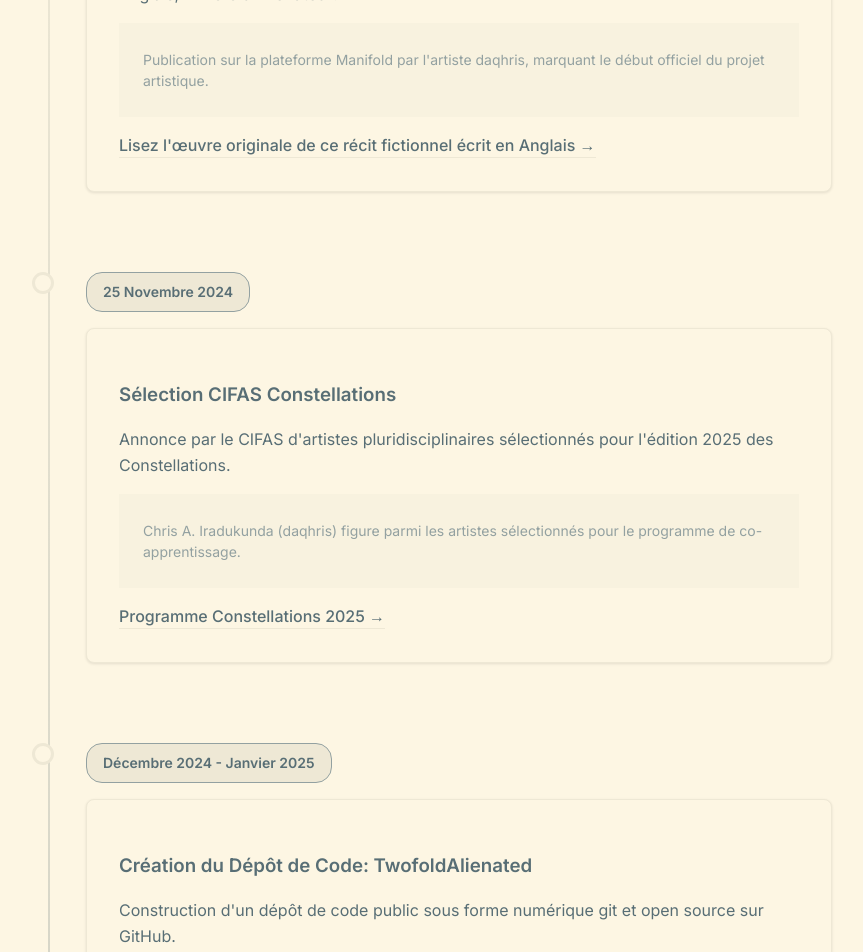
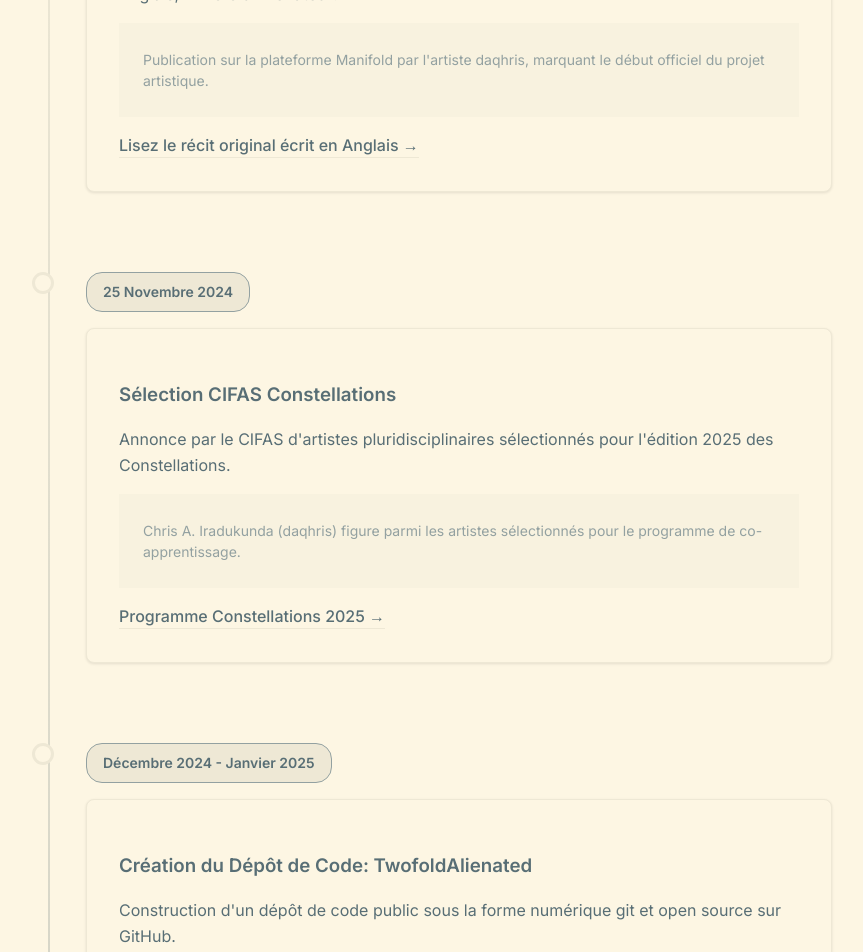
Before and after one commit to daqhris/DoublementAliene, a Next.js app: page /timeline in a window 1280 px wide. Shown: the part 640-1592 px from the top of the page, without its empty margins (208-1071 px from the left). Built offline with nearby package versions, Linux system fonts and the light colour scheme; no server answers.

Commit message:
Edit a few words

```diff
--- a/app/timeline/page.tsx
+++ b/app/timeline/page.tsx
@@ -83,7 +83,7 @@
       details: "Publication sur la plateforme Manifold par l'artiste daqhris, marquant le début officiel du projet artistique.",
       link: {
         url: "https://app.manifold.xyz/txt/twofold-alienated",
-        text: "Lisez l'œuvre originale de ce récit fictionnel écrit en Anglais",
+        text: "Lisez le récit original écrit en Anglais",
         external: true
       }
     },
@@ -101,7 +101,7 @@
     {
       date: "Décembre 2024 - Janvier 2025",
       title: "Création du Dépôt de Code: TwofoldAlienated",
-      description: "Construction d'un dépôt de code public sous forme numérique git et open source sur GitHub.",
+      description: "Construction d'un dépôt de code public sous la forme numérique git et open source sur GitHub.",
       details: "Rassemblement de tous les documents liés au texte original en Anglais dans un environnement collaboratif et transparent.",
       link: {
         url: "https://github.com/daqhris/twofold-alienated",
```
